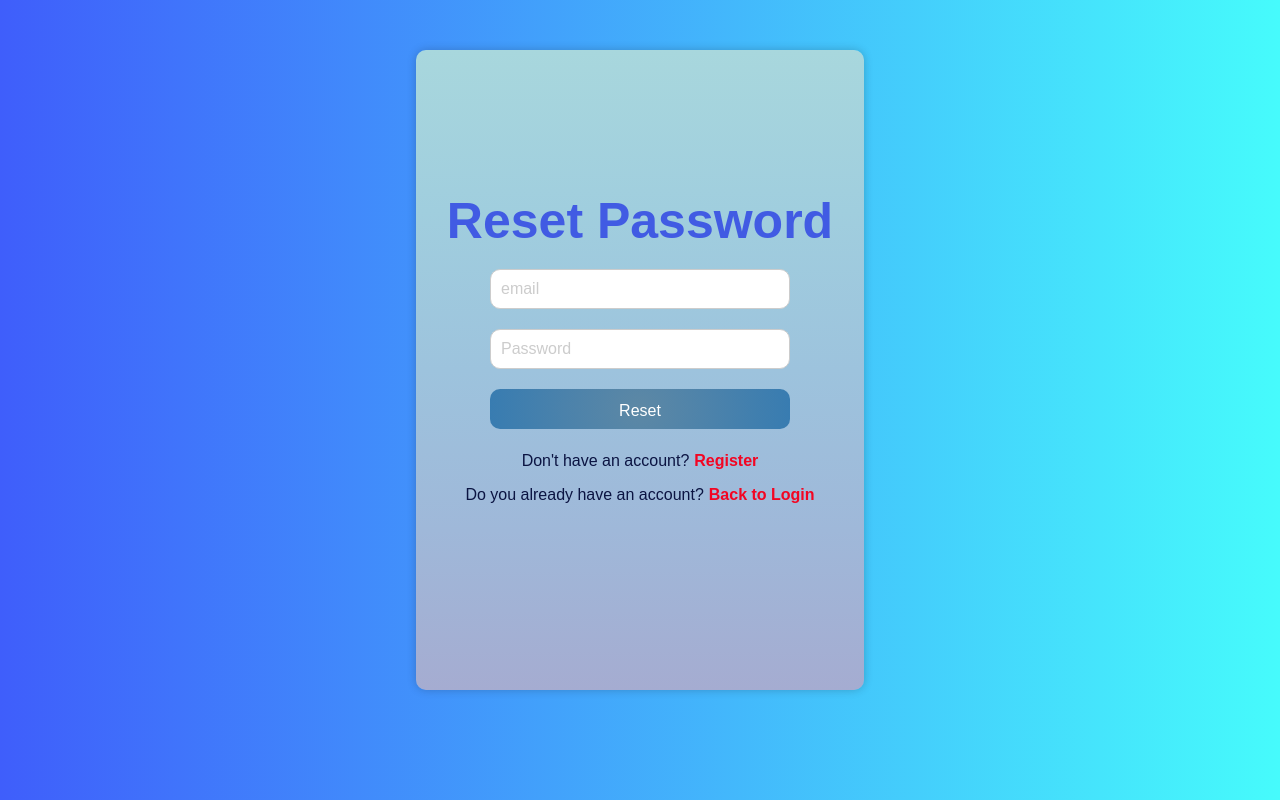
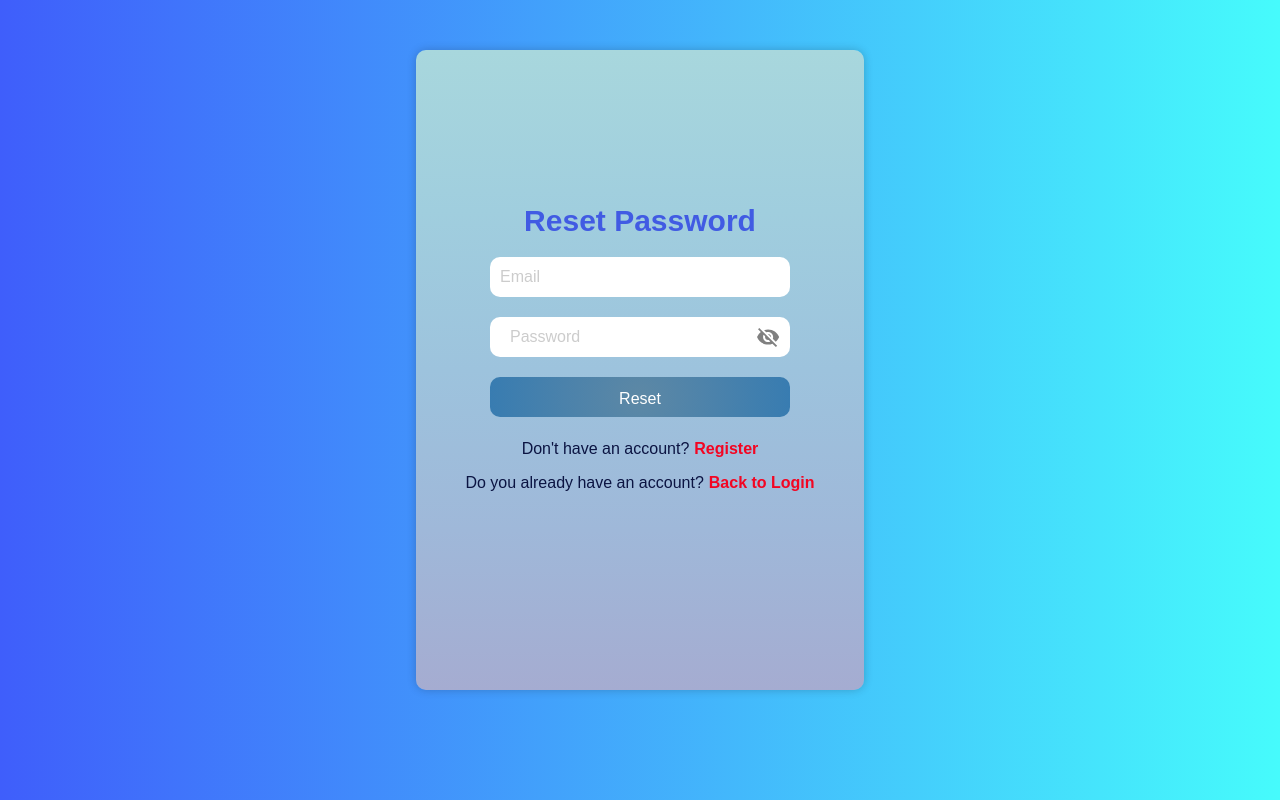
Before and after one commit to alyconr/Loading-The-Technology-Blog, a React (Vite) app in the folder Frontend/: page /reset-password in a window 1280 px wide. Built offline with nearby package versions, Linux system fonts and the light colour scheme.

Commit message:
:boom: Implement a feature to toggle an Input password

```diff
--- a/Frontend/src/pages/ResetPassword.jsx
+++ b/Frontend/src/pages/ResetPassword.jsx
@@ -6,6 +6,7 @@ import { AuthContext } from "../context/authContext";
 import { toast } from "react-toastify";
 import axios from "axios";
 import { Button, Modal } from "react-bootstrap";
+import { MdVisibilityOff } from "react-icons/md";
 
 const ResetPassword = () => {
   const location = useLocation();
@@ -26,6 +27,8 @@ const ResetPassword = () => {
 
   const [showPasswordErrorModal, setShowPasswordErrorModal] = useState(false);
 
+  const [showPassword, setShowPassword] = useState(false);
+
   const handleClose = () => {
     setShowPasswordErrorModal(false);
   };
@@ -35,6 +38,10 @@ const ResetPassword = () => {
   const handleChange = (e) => {
     setInputs((prev) => ({ ...prev, [e.target.name]: e.target.value }));
     setErrors((prev) => ({ ...prev, [e.target.name]: "" }));
+  };
+
+  const toggelShowPassword = () => {
+    setShowPassword((prev) => !prev);
   };
 
   const validateInputs = () => {
@@ -74,7 +81,6 @@ const ResetPassword = () => {
             credentials: "include",
           }
         );
-        navigate("/login");
         toast.success("Password reset successfully", {
           position: "bottom-right",
           autoClose: 2500,
@@ -85,6 +91,8 @@ const ResetPassword = () => {
           progress: undefined,
           theme: "dark",
         });
+
+        navigate("/login");
       } catch (err) {
         console.log(err);
 
@@ -132,12 +140,13 @@ const ResetPassword = () => {
         <Form>
           <Input
             type="email"
-            placeholder="email"
+            placeholder="Email"
             name="email"
             onChange={handleChange}
             value={inputs.email}
             autoComplete="email"
           />
+          <Inputpassword>
             <Input
               type="password"
               placeholder="Password"
@@ -146,6 +155,14 @@ const ResetPassword = () => {
               value={inputs.password}
               autoComplete="current-password"
             />
+            <MdVisibilityOff
+              size={40}
+              color="gray"
+              style={{ cursor: "pointer", paddingRight: "10px" }}
+              onClick={toggelShowPassword}
+            />
+          </Inputpassword>
+
           <ButtonSubmit onClick={handleSubmit} type="submit">
             Reset
           </ButtonSubmit>
@@ -235,7 +252,7 @@ const Container = styled.div`
 `;
 
 const Title = styled.h1`
-  font-size: 50px;
+  font-size: 30px;
   color: #415be3;
   font-weight: bold;
 `;
@@ -247,12 +264,38 @@ const Form = styled.form`
   justify-content: center;
 `;
 
+const Inputpassword = styled.div`
+  display: flex;
+  align-items: center;
+  width: 300px;
+  height: 40px;
+  margin: 10px;
+  background-color: white;
+  border-radius: 10px;
+
+  &:focus {
+    outline: none;
+  }
+
+  &::placeholder {
+    color: #ccc;
+  }
+
+  @media (max-width: 768px) {
+    width: 200px;
+    height: 30px;
+    font-size: 12px;
+    margin: 5px;
+    padding: 5px;
+  }
+`;
+
 const Input = styled.input`
   width: 300px;
   height: 40px;
   margin: 10px;
   padding: 10px;
-  border: 1px solid #ccc;
+  border: none;
   border-radius: 10px;
   font-size: 16px;
 
```
Lines whose indentation alone changed are shown as unchanged.
